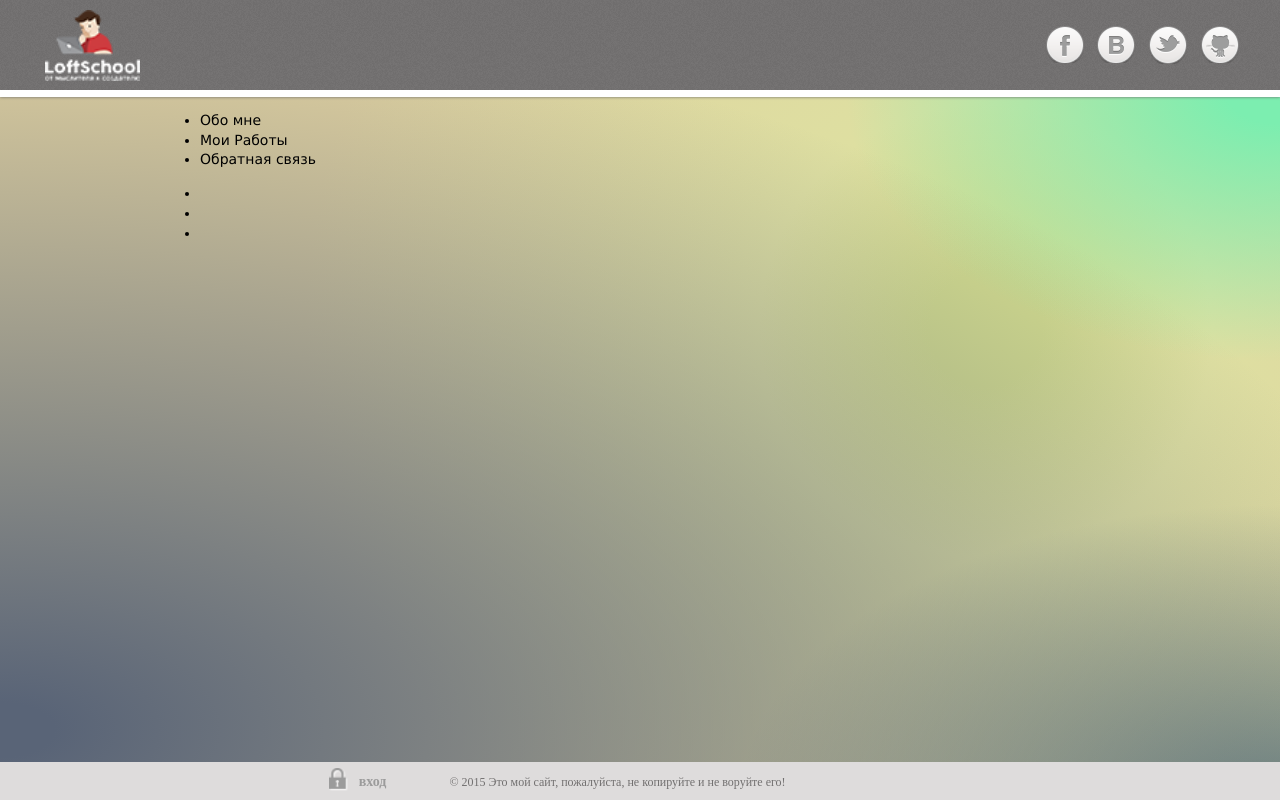
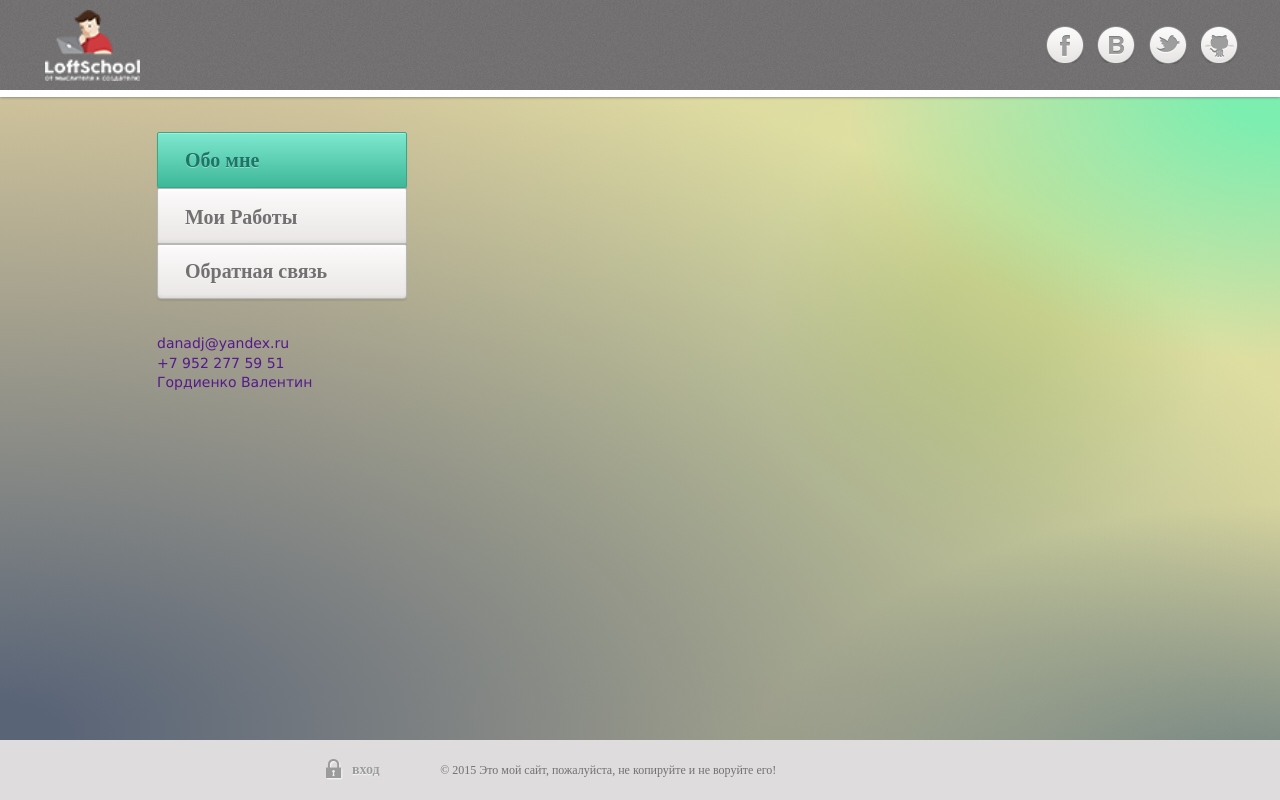
Before and after one commit to DANADJ/GVPortfolio-1, a PHP site: page / in a window 1280 px wide. Run offline with PHP 8.4, Linux system fonts and the light colour scheme; some libraries are stand-ins or nearby versions.

Commit message:
Доработал Футер, Сделал боковое меню навигации.

```diff
--- a/app/css/footer.css
+++ b/app/css/footer.css
@@ -1,31 +1,45 @@
 /*Прибитие футера к низу экрана*/
 .empty {
    position: relative;
-   height: 38px;
+   height: 60px;
 }
 /*Оформление футера*/
 .footer {
    position: relative;
-   margin-top: -38px;
-   height: 38px;
+   margin-top: -60px;
+   height: 60px;
    background-color: #dedcdc;
-   line-height: 38px;
+   line-height: 58px;
 }
 .footer-login {
-   float: left;
-   padding: 0 63px 0 169px;
-}
-.footer-login-lock {
-   margin: 6px 10px 9px 0px;
-   height: 23px;
-   float: left;
-}
-.footer-login-text {
+   padding: 0 56px 0 177px;
    color: #9b9b9b;
    font: 700 14px OpenSans;
    text-decoration: none;
+   display: inline-block;
+   font-weight: bold;
+   line-height: 1.2;
+   text-align: left;
+   text-shadow: 0px 1px 1px rgba(255, 255, 255, 0.85);
+}
+.footer-login::before {
+   content: url(../images/locked.png);
+   position: relative;
+   right: 8px;
+   top: 6px;
+}
+.login:hover .footer-login::before {
+   content: url(../images/unlocked.png);
+   position: relative;
+   right: 3px;
+   top: 5px;
+}
+.login:hover .footer-login {
+   padding: 0 56px 0 170px;
 }
 .footer-content {
    color: #727070;
    font: 300 12px OpenSans;
+   line-height: 1.2;
+   text-align: center;
 }
--- a/app/css/header.css
+++ b/app/css/header.css
@@ -59,11 +59,11 @@
    width: 39px;
    height: 40px;
    background: url(../images/social-icon-sprite.png) no-repeat;
-   background-position: -5px -100px;
+   background-position: -6px -100px;
 }
 .git:hover {
    width: 39px;
    height: 40px;
    background: url(../images/social-icon-sprite.png) no-repeat;
-   background-position: -6px -150px;
+   background-position: -7px -150px;
 }
--- a/app/css/main.css
+++ b/app/css/main.css
@@ -41,8 +41,11 @@ table {
    width: 1200px;
 }
 .page-width {
-   width: 960px;
+   width: 966px;
 }
 .footer-width {
-   width: 960px;
+   width: 966px;
 }
+.link-without-decorations {
+   text-decoration: none;
+}
--- /dev/null
+++ b/app/css/side-nav-contact-menu.css
@@ -0,0 +1,79 @@
+.side {
+   width: 250px;
+   float: left;
+}
+/*Блок навигации*/
+.nav-menu, .contact-menu {
+   list-style: none;
+   padding: 0;
+   margin: 35px 0;
+   width: 100%;
+}
+.nav-menu-item-link {
+   padding: 18px 27px 16px 27px;
+   color: #727070;
+   font: 600 20px OpenSans;
+   display: block;
+   line-height: 1;
+   text-align: left;
+   text-shadow: 0px 1px 0px rgba(255, 255, 255, 0.35);
+   border: 1px solid #b7b7b7;
+   border-radius: 2px;
+   background-image: -moz-linear-gradient( 90deg, rgb(233,230,229) 0%, rgb(251,249,249) 94%, rgb(255,255,255) 100%);
+  background-image: -webkit-linear-gradient( 90deg, rgb(233,230,229) 0%, rgb(251,249,249) 94%, rgb(255,255,255) 100%);
+  background-image: -ms-linear-gradient( 90deg, rgb(233,230,229) 0%, rgb(251,249,249) 94%, rgb(255,255,255) 100%);
+  box-shadow: 0px 2px 1px 0px rgba(9, 9, 9, 0.07),inset 0px -2px 3px 0px rgba(41, 41, 41, 0.05);
+}
+.nav-menu-item-link-activePage {
+   padding: 16px 27px;
+   color: rgb(30, 116, 101);
+   font: 600 20px OpenSans;
+   display: block;
+   line-height: 1.1;
+   text-align: left;
+   text-shadow: 0px 1px 0px rgba(255, 255, 255, 0.35);
+   border: 1px solid #39a68b;
+   border-radius: 2px;
+   background-image: -moz-linear-gradient( 90deg, rgb(62,183,153) 0%, rgb(126,232,206) 100%);
+   background-image: -webkit-linear-gradient( 90deg, rgb(62,183,153) 0%, rgb(126,232,206) 100%);
+   background-image: -ms-linear-gradient( 90deg, rgb(62,183,153) 0%, rgb(126,232,206) 100%);
+   box-shadow: 0px 2px 1px 0px rgba(9, 9, 9, 0.16),inset 0px 1px 0px 0px rgba(255, 255, 255, 0.3);
+}
+.nav-menu-item:first-child .nav-menu-item-link {
+   border-top-left-radius: 4px;
+   border-top-right-radius: 4px;
+}
+.nav-menu-item:last-child .nav-menu-item-link {
+   border-bottom-left-radius: 4px;
+   border-bottom-right-radius: 4px;
+   padding: 16px 27px 17px 27px;
+}
+
+.nav-menu-item-link:hover {
+  color: rgb(114, 112, 112);
+  text-shadow: 0px 1px 0px rgba(255, 255, 255, 0.75);
+  background-image: -moz-linear-gradient( 90deg, rgb(194,192,192) 0%, rgb(227,225,225) 87%, rgb(230,228,228) 90%, rgb(232,231,231) 100%);
+  background-image: -webkit-linear-gradient( 90deg, rgb(194,192,192) 0%, rgb(227,225,225) 87%, rgb(230,228,228) 90%, rgb(232,231,231) 100%);
+  background-image: -ms-linear-gradient( 90deg, rgb(194,192,192) 0%, rgb(227,225,225) 87%, rgb(230,228,228) 90%, rgb(232,231,231) 100%);
+}
+.nav-menu-item-link-activePage:hover {
+   background-image: -moz-linear-gradient( 90deg, rgb(53, 160, 133) 0%, rgb(108, 199, 177) 100%);
+   background-image: -webkit-linear-gradient( 90deg, rgb(53, 160, 133) 0%, rgb(108, 199, 177) 100%);
+   background-image: -ms-linear-gradient( 90deg, rgb(53, 160, 133) 0%, rgb(108, 199, 177) 100%);
+}
+.nav-menu-item-link-activePage:active {
+   background-image: -moz-linear-gradient( 90deg, rgb(108, 199, 177) 0%, rgb(53, 160, 133) 100%);
+   background-image: -webkit-linear-gradient( 90deg, rgb(108, 199, 177) 0%, rgb(53, 160, 133) 100%);
+   background-image: -ms-linear-gradient( 90deg, rgb(108, 199, 177) 0%, rgb(53, 160, 133) 100%);
+}
+.nav-menu-item-link:active {
+   color: rgb(30, 116, 101);
+   border: 1px solid #39a68b;
+   text-shadow: 0px 1px 0px rgba(255, 255, 255, 0.35);
+   background-image: -moz-linear-gradient( 90deg, rgb(62,183,153) 0%, rgb(126,232,206) 100%);
+   background-image: -webkit-linear-gradient( 90deg, rgb(62,183,153) 0%, rgb(126,232,206) 100%);
+   background-image: -ms-linear-gradient( 90deg, rgb(62,183,153) 0%, rgb(126,232,206) 100%);
+   box-shadow: 0px 2px 1px 0px rgba(9, 9, 9, 0.16),inset 0px 1px 0px 0px rgba(255, 255, 255, 0.3);
+}
+
+/*Блок тонтактов*/
--- a/app/index.html
+++ b/app/index.html
@@ -10,7 +10,7 @@
       <link rel="stylesheet" href="css/main.css">
       <link rel="stylesheet" href="css/header.css">
       <link rel="stylesheet" href="css/footer.css">
-
+      <link rel="stylesheet" href="css/side-nav-contact-menu.css">
    </head>
    <body>
       <!--[if lt IE8]>
@@ -29,21 +29,17 @@
             </div><!--Конец Conteiner-->
          </header>
          <section class="page conteiner page-width">
-            <section>
-               <nav class="nav">
-                  <ul class="nav-list">
-                     <li class="nav-lisy-item"><a href="#"></a>Обо мне</li>
-                     <li class="nav-lisy-item"><a href="#"></a>Мои Работы</li>
-                     <li class="nav-lisy-item"><a href="#"></a>Обратная связь</li>
-                  </ul>
-               </nav>
-               <div class="contact-menu">
-                  <ul>
-                     <li class="contact-menu-list-item"></li>
-                     <li class="contact-menu-list-item"></li>
-                     <li class="contact-menu-list-item"></li>
-                  </ul>
-               </div>
+            <section class="side">
+               <ul class="nav-menu">
+                  <li class="nav-menu-item"><a href="index.html" class="link-without-decorations nav-menu-item-link-activePage">Обо мне</a></li>
+                  <li class="nav-menu-item "><a href="myworks.html" class="link-without-decorations nav-menu-item-link">Мои Работы</a></li>
+                  <li class="nav-menu-item"><a href="contactwithme.html" class="link-without-decorations nav-menu-item-link">Обратная связь</a></li>
+               </ul>
+               <ul class="contact-menu">
+                  <li class="contact-menu-item"><a href="" class="link-without-decorations">danadj@yandex.ru</a></li>
+                  <li class="contact-menu-item"><a href="" class="link-without-decorations">+7 952 277 59 51</a></li>
+                  <li class="contact-menu-item"><a href="" class="link-without-decorations">Гордиенко Валентин</a></li>
+               </ul>
             </section>
             <main class="page-content"></main>
          </section>
@@ -51,10 +47,7 @@
       </div>
       <footer class="footer">
          <div class="conteiner footer-width">
-            <div class="footer-login">
-               <img src="images/locked.png" alt="Картинка замочка" class="footer-login-lock">
-               <a href="#" class="footer-login-text">вход</a>
-            </div>
+            <span class="login"><a href="#" class="footer-login">вход</a></span>
             <span class="footer-content">&copy; 2015 Это мой сайт, пожалуйста, не копируйте и не воруйте его!</span>
          </div><!--Конец Conteiner-->
       </footer>
```
Also changed, not shown: app/contactwithme.html (added), app/images/unlocked.png (added), app/myworks.html (added).
